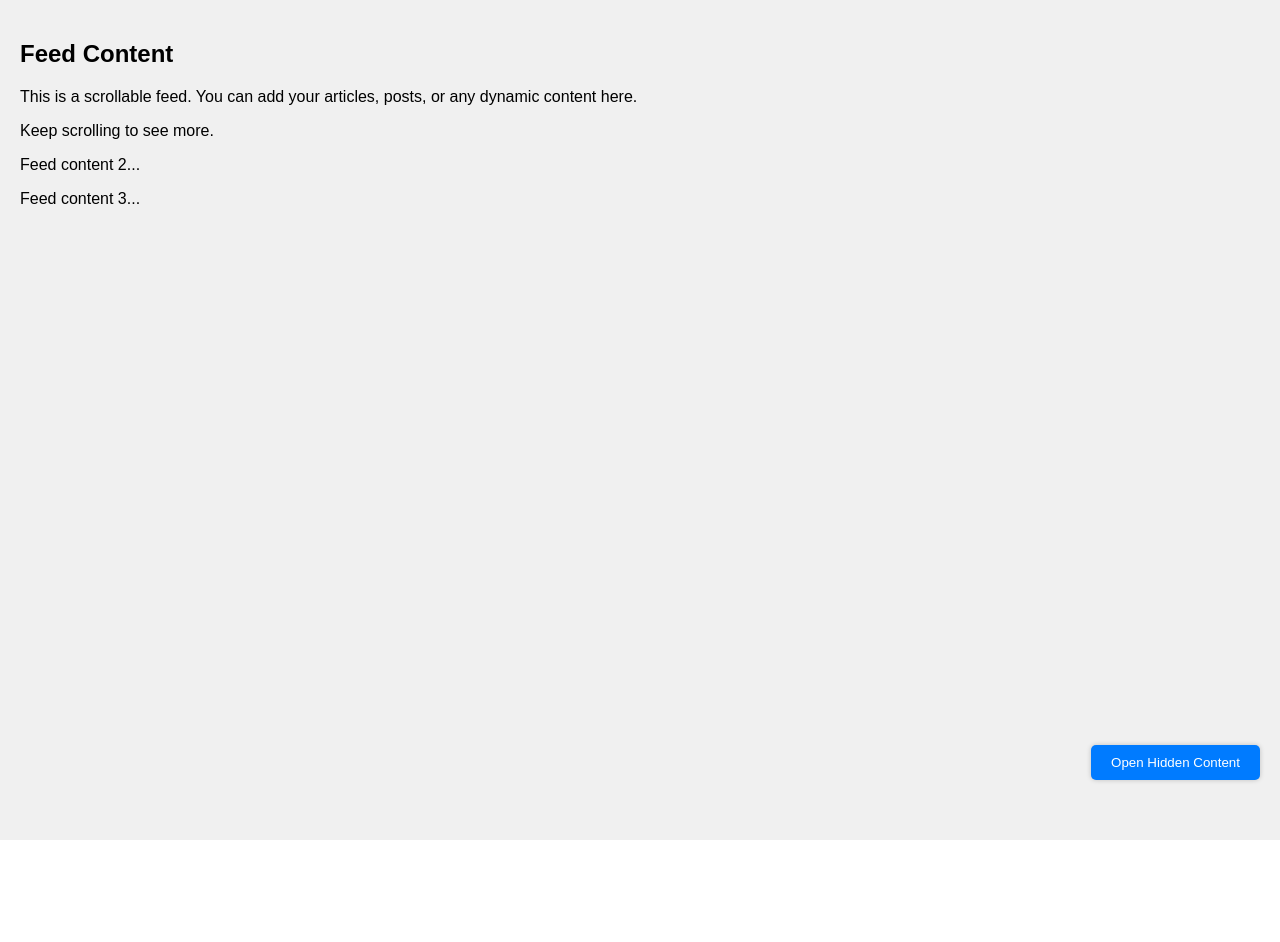
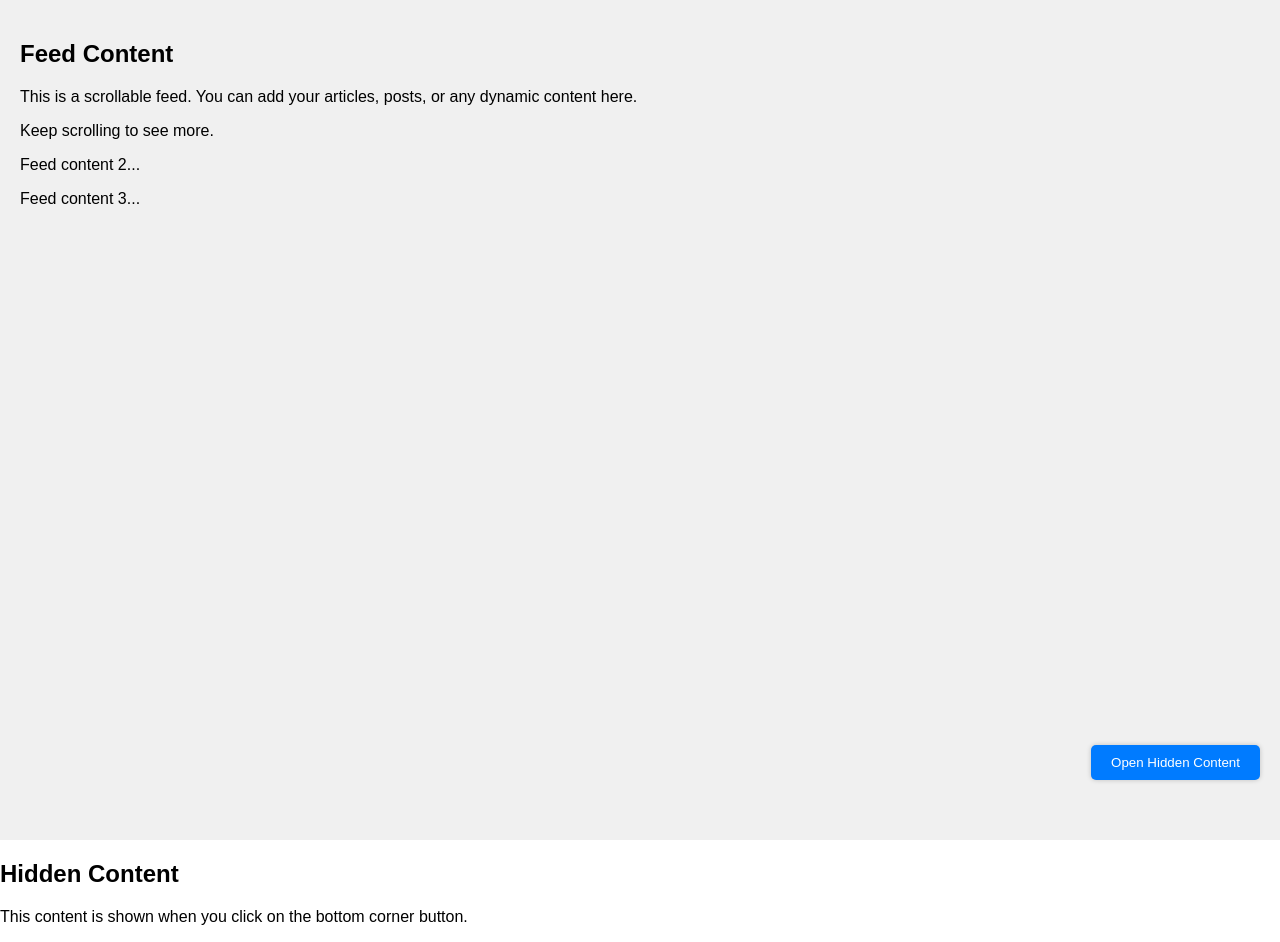
Before and after one commit to RV-Spidey/crazy, a plain HTML site: page index.html in a window 1280 px wide. Before the commit the page ends 840 px from the top, so only its background shows below. Drawn offline with Linux system fonts and the light colour scheme.

Commit message:
Update index.html

```diff
--- a/index.html
+++ b/index.html
@@ -17,7 +17,7 @@
         <!-- Add more content as needed -->
     </div>
 
-    <div id="hiddenContent" class="hidden">
+    <div id="hiddenContent">
         <h2>Hidden Content</h2>
         <p>This content is shown when you click on the bottom corner button.</p>
     </div>
```
